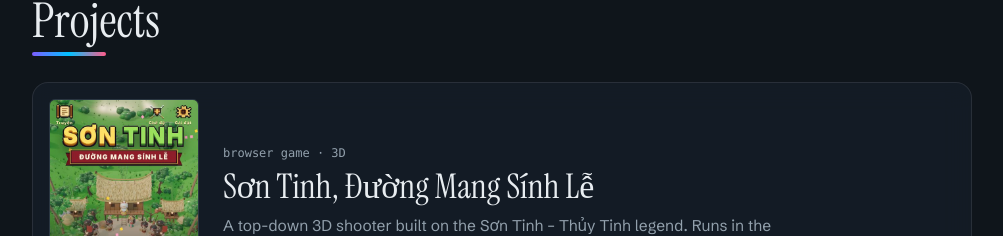
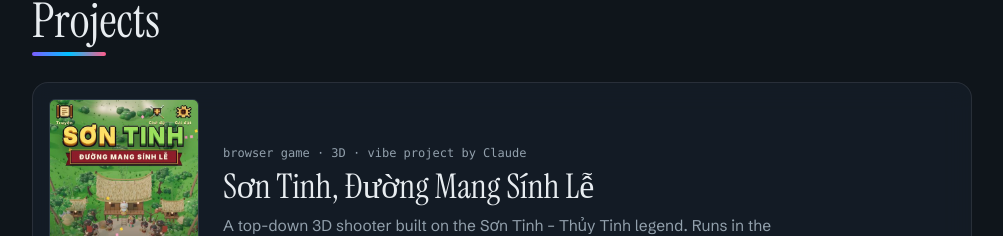
Before and after one commit to thanhson28/thanhson28.github.io, a plain HTML site: page index.html in a window 1280 px wide. Shown: the part 4247-4483 px from the top of the page, without its empty margins (138-1141 px from the left). Drawn offline with Linux system fonts and the light colour scheme; animation ran at ten frames a second; a web font is replaced by a local one.

Commit message:
Note Son Tinh as a vibe project by Claude on main page
Co-Authored-By: Claude Sonnet 5 <noreply@anthropic.com>
Claude-Session: https://claude.ai/code/session_01MGdZwsKKKjCYbTijXZs2kv

```diff
--- a/index.html
+++ b/index.html
@@ -336,7 +336,7 @@ section{scroll-margin-top:70px}
       <a class="proj" href="son-tinh/index.html">
         <img src="son-tinh/shots/menu.jpg" width="450" height="800" alt="Title screen of the game Son Tinh, Duong Mang Sinh Le" loading="lazy">
         <div>
-          <span class="k">browser game · 3D</span>
+          <span class="k">browser game · 3D · vibe project by Claude</span>
           <h3>Sơn Tinh, Đường Mang Sính Lễ</h3>
           <p>A top-down 3D shooter built on the Sơn Tinh – Thủy Tinh legend. Runs in the browser on phones and desktop, with chapters, bosses and three difficulty modes.</p>
           <span class="go">Open the game page</span>
```
